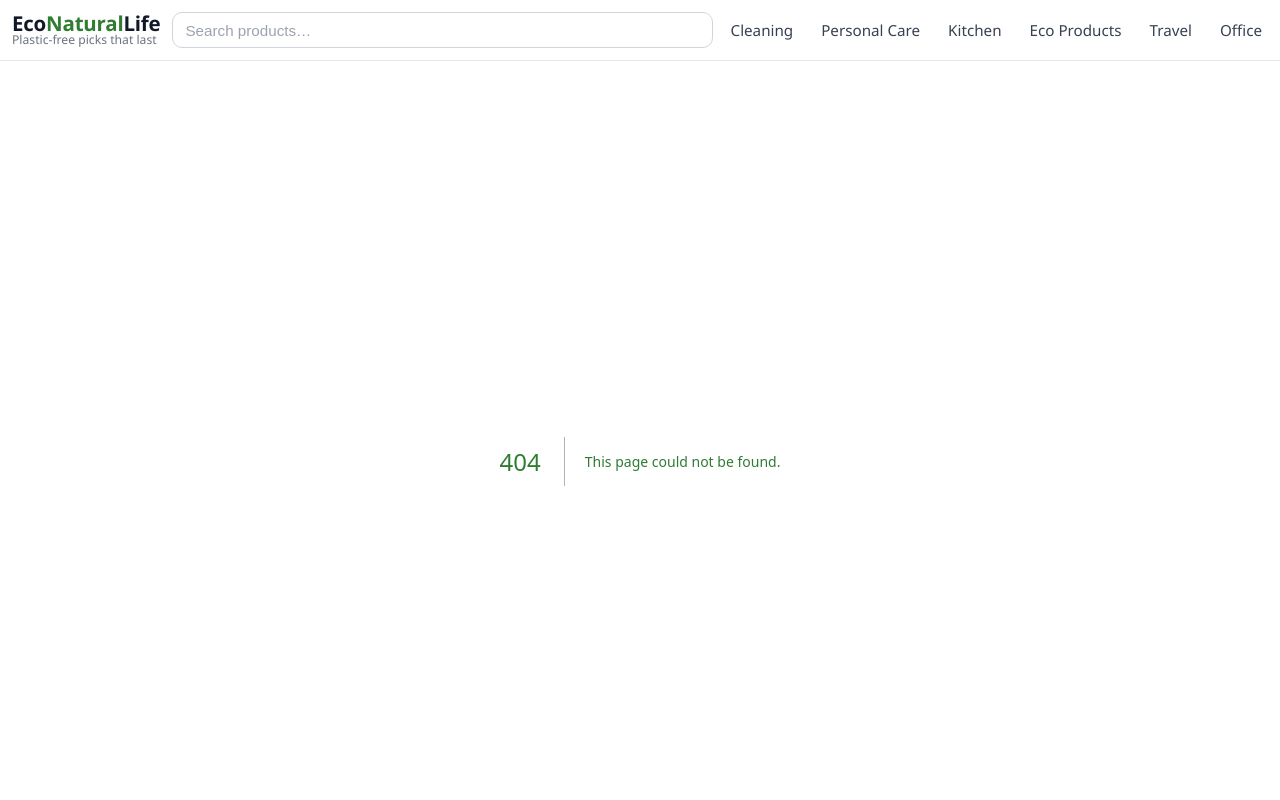
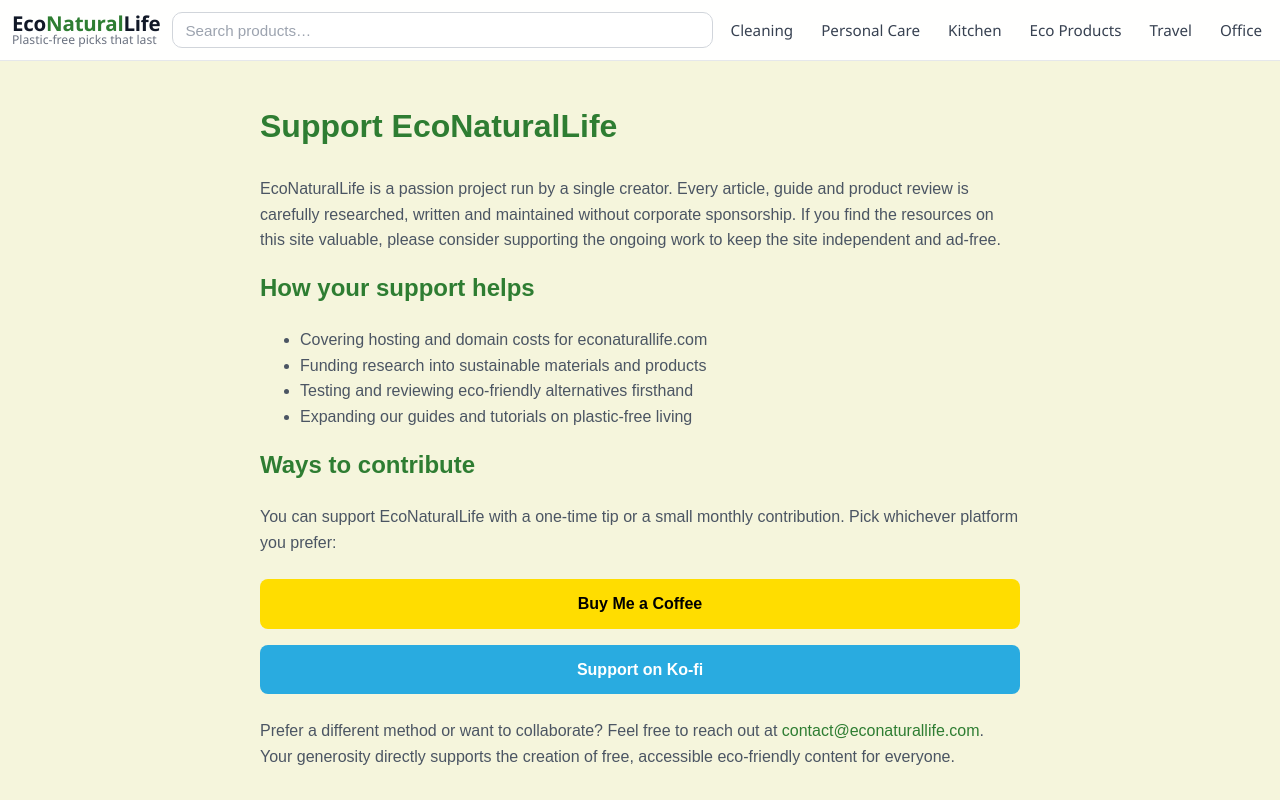
Before and after one commit to SStarfy/Theeconaturallife, a Next.js app: page /donate in a window 1280 px wide. Before the commit this address had no page. Built offline with nearby package versions, Linux system fonts and the light colour scheme.

Commit message:
Add donate page
Create donate.js page explaining why support matters and offering donation options via Buy Me a Coffee and Ko-fi.

```diff
--- /dev/null
+++ b/pages/donate.js
@@ -0,0 +1,89 @@
+import React from 'react';
+
+/**
+ * Donation / Support page for EcoNaturalLife.
+ *
+ * This page explains why reader support matters and offers ways to contribute.
+ */
+export default function Donate() {
+  return (
+    <main
+      style={{
+        maxWidth: "800px",
+        margin: "0 auto",
+        padding: "40px 20px",
+        fontFamily: "Arial, sans-serif",
+        lineHeight: 1.6,
+      }}
+    >
+      <h1 style={{ marginBottom: "24px" }}>Support EcoNaturalLife</h1>
+      <p>
+        EcoNaturalLife is a passion project run by a single creator. Every
+        article, guide and product review is carefully researched, written
+        and maintained without corporate sponsorship. If you find the
+        resources on this site valuable, please consider supporting the
+        ongoing work to keep the site independent and ad‑free.
+      </p>
+      <h2>How your support helps</h2>
+      <ul>
+        <li>Covering hosting and domain costs for econaturallife.com</li>
+        <li>Funding research into sustainable materials and products</li>
+        <li>Testing and reviewing eco‑friendly alternatives firsthand</li>
+        <li>Expanding our guides and tutorials on plastic‑free living</li>
+      </ul>
+      <h2>Ways to contribute</h2>
+      <p>
+        You can support EcoNaturalLife with a one‑time tip or a small monthly
+        contribution. Pick whichever platform you prefer:
+      </p>
+      <div
+        style={{
+          display: "flex",
+          flexDirection: "column",
+          gap: "16px",
+          margin: "24px 0",
+        }}
+      >
+        <a
+          href="https://www.buymeacoffee.com/econaturallife"
+          target="_blank"
+          rel="noopener noreferrer"
+          style={{
+            padding: "12px 24px",
+            backgroundColor: "#FFDD00",
+            color: "#000",
+            textAlign: "center",
+            borderRadius: "8px",
+            textDecoration: "none",
+            fontWeight: "bold",
+          }}
+        >
+          Buy Me a Coffee
+        </a>
+        <a
+          href="https://ko-fi.com/econaturallife"
+          target="_blank"
+          rel="noopener noreferrer"
+          style={{
+            padding: "12px 24px",
+            backgroundColor: "#29ABE0",
+            color: "#fff",
+            textAlign: "center",
+            borderRadius: "8px",
+            textDecoration: "none",
+            fontWeight: "bold",
+          }}
+        >
+          Support on Ko‑fi
+        </a>
+      </div>
+      <p>
+        Prefer a different method or want to collaborate? Feel free to reach out
+        at{' '}
+        <a href="mailto:contact@econaturallife.com">contact@econaturallife.com</a>.
+        Your generosity directly supports the creation of free, accessible
+        eco‑friendly content for everyone.
+      </p>
+    </main>
+  );
+}
```
